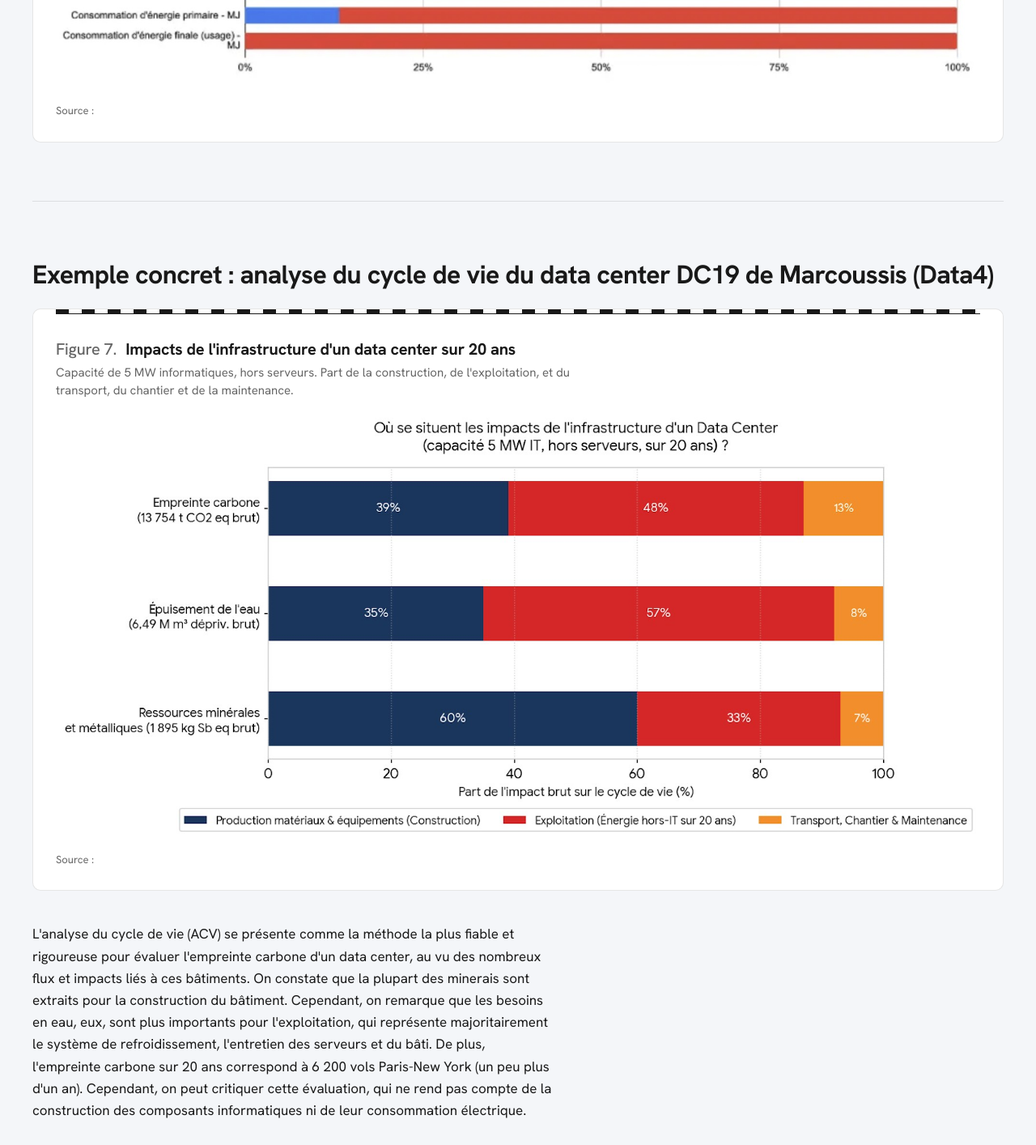
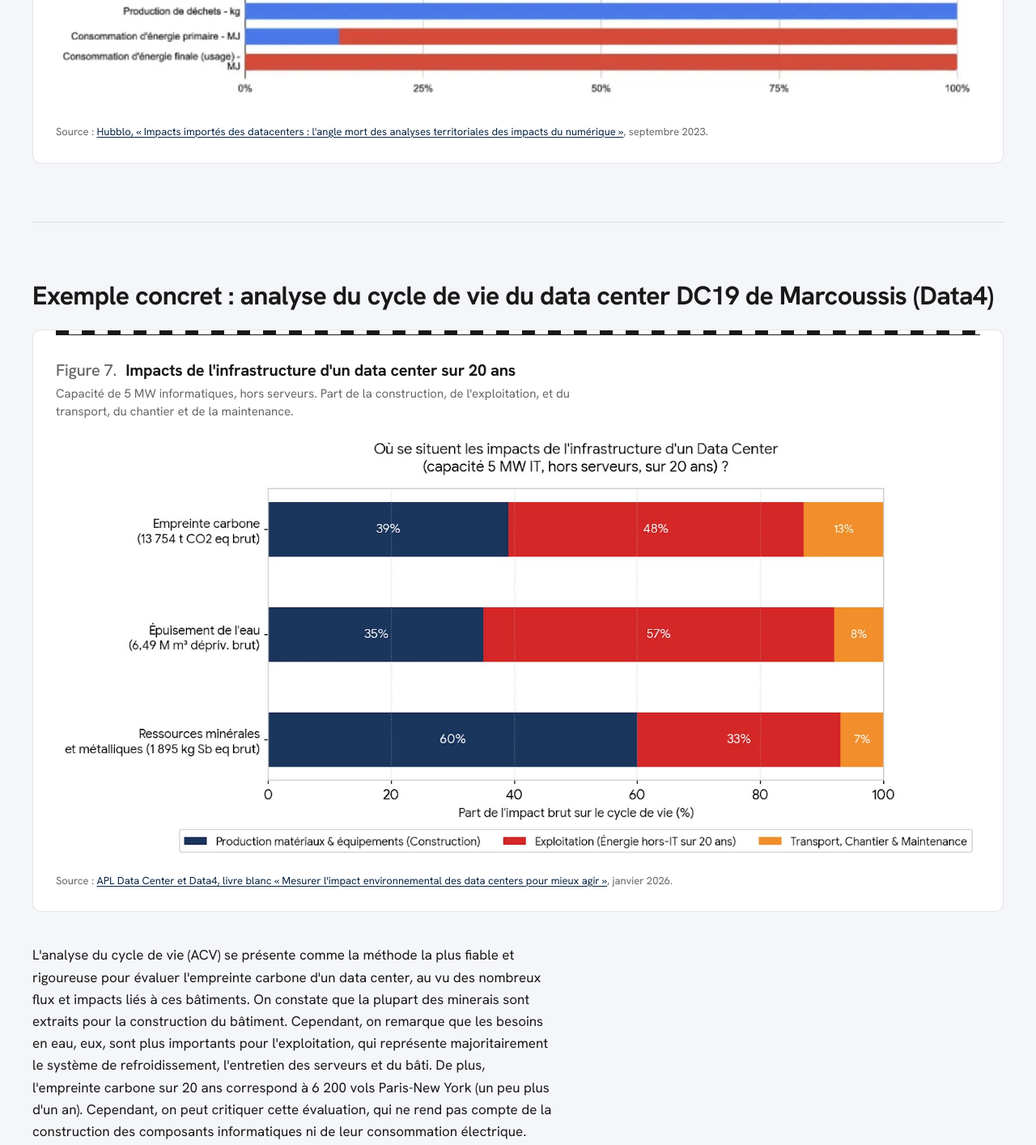
Before and after one commit to williamf-lab/impact-ia-climat, a plain HTML site: page pages/data-centers.html in a window 1280 px wide. Shown: the part 6580-7994 px from the top of the page at 81% size. Drawn offline with Linux system fonts and the light colour scheme.

Commit message:
Partie 1 : sources des figures 6 et 7

```diff
--- a/pages/data-centers.html
+++ b/pages/data-centers.html
@@ -130,13 +130,13 @@
       <p>Les data centers produisent deux impacts principaux durant leur vie&nbsp;: un premier lors de leur fabrication, de leur distribution et de leur fin de vie, et un deuxième lors de leur usage. La fabrication, la distribution et la fin de vie ont un impact important sur l'environnement en termes de déchets et d'épuisement des ressources abiotiques naturelles, dont l'eau, qui représente une grande part de l'utilisation des data centers, soit environ 7&nbsp;millions de m<sup>3</sup>. De plus, les composants électroniques ne sont pas assez recyclés de nos jours&nbsp;: le taux de recyclage des minéraux oscille entre 46&#8239;% pour le cuivre et 1&#8239;% pour les terres rares, ce qui est faible.</p>
       <figure class="planche">
         <figcaption class="planche__legende">
-          <span class="planche__titre"><span class="planche__numero">Figure 6.</span> Impacts de la fabrication et de l'usage, par indicateur</span>
+          <span class="planche__titre"><span class="planche__numero">Figure 6.</span> Impacts de la fabrication et de l'usage des data centers, par indicateur</span>
           <span class="planche__sous-titre">Part de la fabrication, de la distribution et de la fin de vie (en bleu) et part de l'usage (en rouge).</span>
         </figcaption>
         <a class="planche__lien-image" href="../assets/data-centers/fabrication-ou-usage.jpg" title="Voir l'image en grand">
           <img class="planche__image" src="../assets/data-centers/fabrication-ou-usage.jpg" alt="Barres empilées de 0 à 100 % pour six indicateurs. La fabrication, la distribution et la fin de vie pèsent presque tout l'épuisement des ressources abiotiques en éléments (minéraux et métaux) et toute la production de déchets. L'usage pèse environ 87 % de l'épuisement des ressources fossiles et de l'énergie primaire, environ 60 % du changement climatique et toute l'énergie finale." width="1920" height="484" loading="lazy">
         </a>
-        <p class="planche__source">Source&nbsp;: <!-- Coller la source ici --></p>
+        <p class="planche__source">Source&nbsp;: <a href="https://hubblo.org/fr/blog/datacenters-imported-impacts/">Hubblo, «&nbsp;Impacts importés des datacenters&nbsp;: l'angle mort des analyses territoriales des impacts du numérique&nbsp;»</a>, septembre 2023.</p>
       </figure>
     </section>
     <section class="section conteneur flux" id="dc19" aria-labelledby="titre-dc19">
@@ -149,7 +149,7 @@
         <a class="planche__lien-image" href="../assets/data-centers/dc19-cycle-de-vie.jpg" title="Voir l'image en grand">
           <img class="planche__image" src="../assets/data-centers/dc19-cycle-de-vie.jpg" alt="Barres empilées des impacts de l'infrastructure d'un data center de 5 MW informatiques, hors serveurs, sur 20 ans. Empreinte carbone (13 754 t CO2 eq) : 39 % construction, 48 % exploitation, 13 % transport, chantier et maintenance. Épuisement de l'eau (6,49 millions de m³) : 35 %, 57 % et 8 %. Ressources minérales et métalliques (1 895 kg Sb eq) : 60 %, 33 % et 7 %." width="1600" height="738" loading="lazy">
         </a>
-        <p class="planche__source">Source&nbsp;: <!-- Coller la source ici --></p>
+        <p class="planche__source">Source&nbsp;: <a href="https://www.apl-datacenter.com/fr/ressources/livres-blancs/livre-blanc-mesurer-limpact-environnemental-des-data-centers-pour-mieux-agir">APL Data Center et Data4, livre blanc «&nbsp;Mesurer l'impact environnemental des data centers pour mieux agir&nbsp;»</a>, janvier 2026.</p>
       </figure>
       <p>L'analyse du cycle de vie (ACV) se présente comme la méthode la plus fiable et rigoureuse pour évaluer l'empreinte carbone d'un data center, au vu des nombreux flux et impacts liés à ces bâtiments. On constate que la plupart des minerais sont extraits pour la construction du bâtiment. Cependant, on remarque que les besoins en eau, eux, sont plus importants pour l'exploitation, qui représente majoritairement le système de refroidissement, l'entretien des serveurs et du bâti. De plus, l'empreinte carbone sur 20&nbsp;ans correspond à 6&nbsp;200&nbsp;vols Paris-New York (un peu plus d'un an). Cependant, on peut critiquer cette évaluation, qui ne rend pas compte de la construction des composants informatiques ni de leur consommation électrique.</p>
     </section>
@@ -170,6 +170,7 @@
         <li><a href="https://www.researchgate.net/publication/389376214_Data_Centers_Critical_Minerals_Energy_and_Geopolitics_The_Foundations_of_Artificial_Intelligence"><cite>Data Centers, Critical Minerals, Energy, and Geopolitics: The Foundations of Artificial Intelligence</cite></a> (ResearchGate)</li>
         <li>Statista, <a href="https://www.statista.com/chart/24149/data-centers-per-country/"><cite>Which Countries Have The Most Data Centers?</cite></a></li>
         <li>négaWatt, <a href="https://www.negawatt.org/impacts-extraction-miniere"><cite>Les impacts de l'extraction minière</cite></a></li>
+        <li>APL Data Center et Data4, <a href="https://www.apl-datacenter.com/fr/ressources/livres-blancs/livre-blanc-mesurer-limpact-environnemental-des-data-centers-pour-mieux-agir"><cite>Mesurer l'impact environnemental des data centers pour mieux agir</cite></a>, livre blanc, janvier 2026</li>
       </ol>
     </section>
   </main>
```
